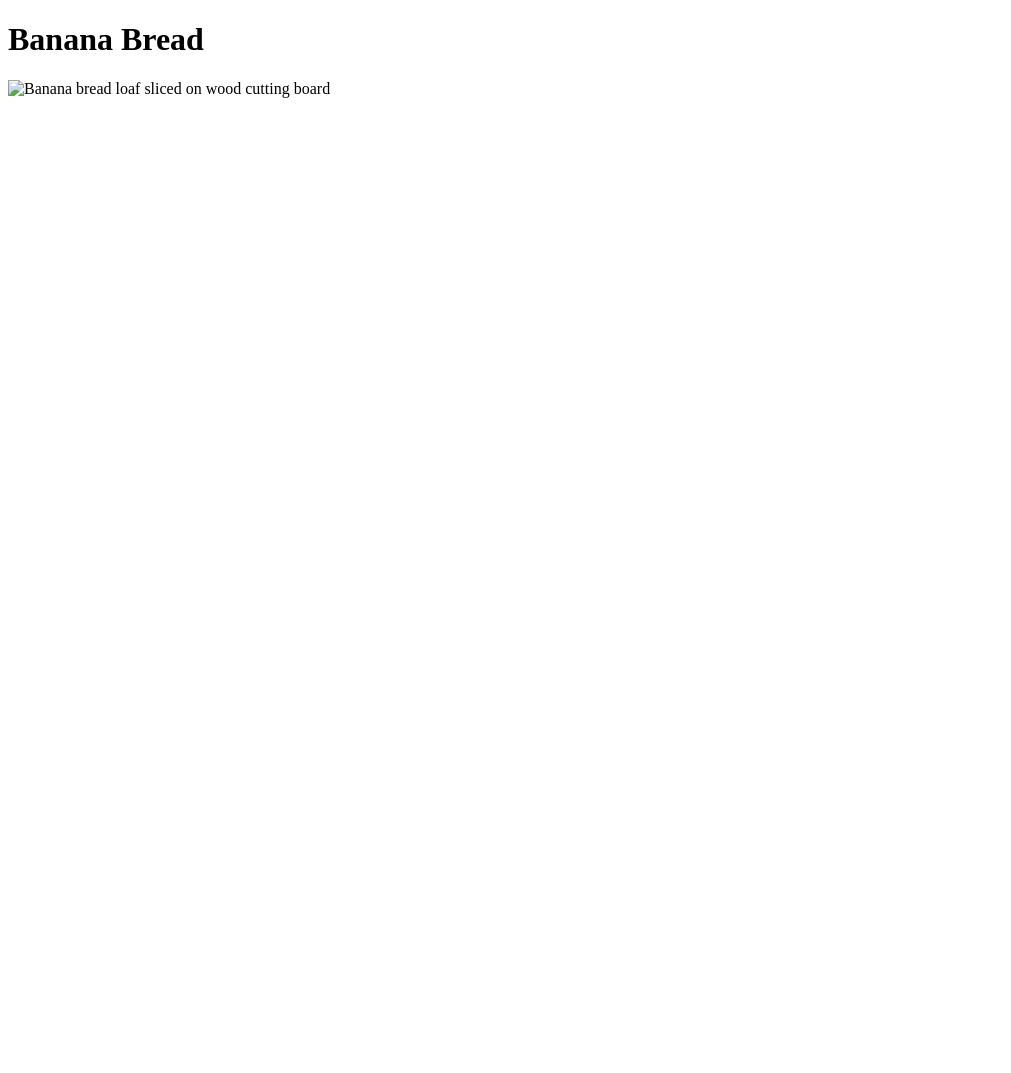
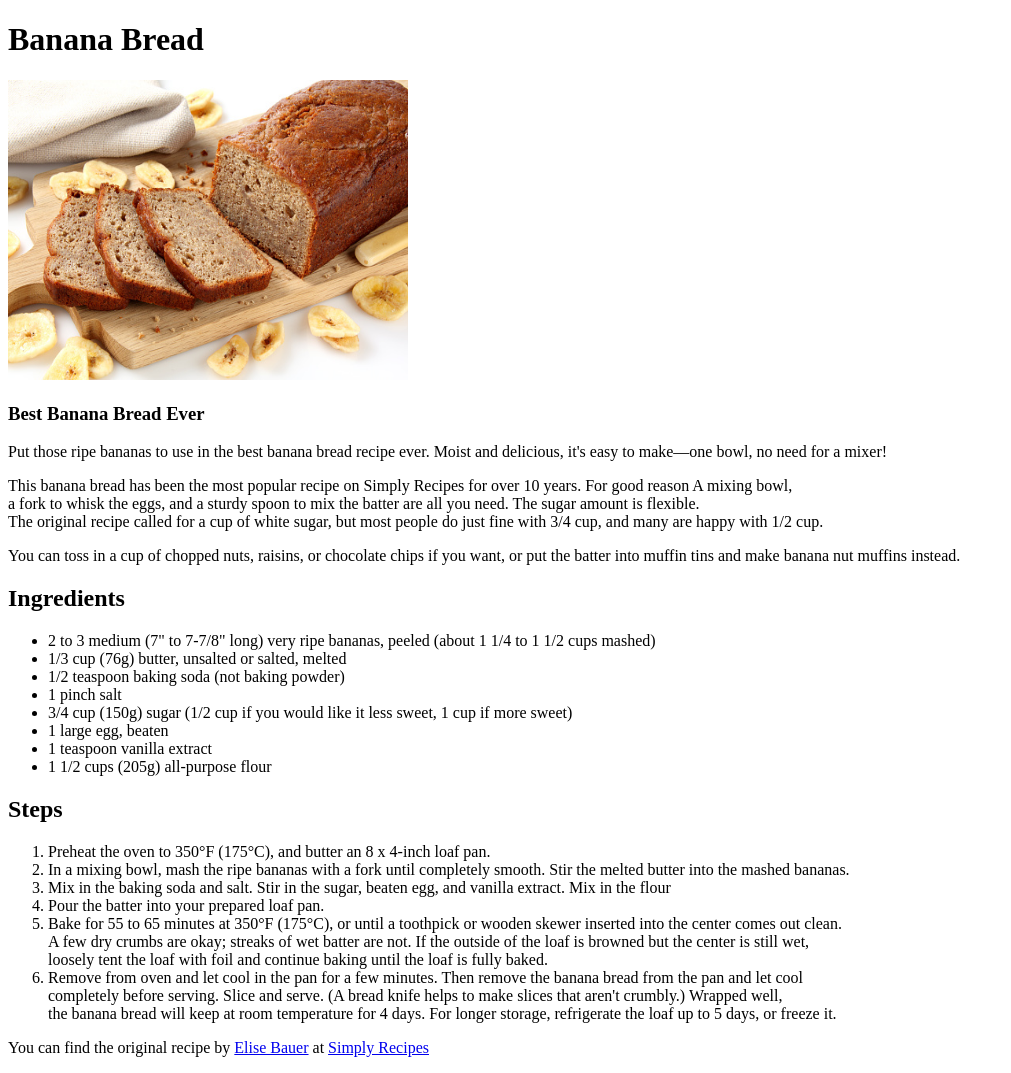
Before and after one commit to Tmac718/odin-recipes, a plain HTML site: page recipes/banana_bread.html in a window 1280 px wide. Shown: the whole page, without its empty margins (0-1011 px from the left). Before the commit the page ends 800 px from the top, so only its background shows below. Drawn offline with Linux system fonts and the light colour scheme.

Commit message:
repair img create descript ingred & step section
img src on banana breadrecipe page repaired. incorrect file path
and mispelled jpg name of photo. Description of the recipe was added
under the photo.

Unordered list was used to name items needed for the recipe and
ordered lists were used to list the steps taken to make the banana
bread recipe. links to author of main recipe and site used were added
to the bottom of the page.

```diff
--- a/recipes/banana_bread.html
+++ b/recipes/banana_bread.html
@@ -8,8 +8,84 @@
     <body>
 
         <h1>Banana Bread</h1>
-        <img src="./images/ban_bread.jpg"
-        alt="Banana bread loaf sliced on wood cutting board" />
+        <p></p><img src="../images/Ban_bread.jpg"
+        alt="Banana bread loaf sliced on wood cutting board"
+         width="400" height="300"><p></p>
+         <h3>Best Banana Bread Ever</h3>
+         <p>
+            Put those ripe bananas to use
+            in the best banana bread recipe ever.
+            Moist and delicious, it's easy to make—one bowl,
+            no need for a mixer!
+        </p>
+            <p>
+                 This banana bread has been the most popular
+                 recipe on Simply Recipes for over 10 years.
+                 For good reason A mixing bowl,<br> a fork to whisk the eggs,
+                 and a sturdy spoon to mix the batter are all you need.
+                 The sugar amount is flexible. <br>The original recipe
+                 called for a cup of white sugar, but most people
+                 do just fine with 3/4 cup,
+                 and many are happy with 1/2 cup.
+            </p>
+             <p>
+                You can toss in a cup of chopped nuts,
+                raisins, or chocolate chips if you want,
+                or put the batter into muffin tins and make
+                banana nut muffins instead.
+            </p>
+
+            <h2>Ingredients</h2>
+            <ul>
+                <li> 2 to 3 medium (7" to 7-7/8" long) very ripe bananas,
+                    peeled (about 1 1/4 to 1 1/2 cups mashed)
+                </li>
+                <li>1/3 cup (76g) butter, unsalted or salted, melted</li>
+                <li>1/2 teaspoon baking soda (not baking powder)</li>
+                <li>1 pinch salt</li>
+                <li>3/4 cup (150g) sugar (1/2 cup if you would like it
+                    less sweet, 1 cup if more sweet)</li>
+                <li>1 large egg, beaten</li>
+                <li>1 teaspoon vanilla extract</li>
+                <li>1 1/2 cups (205g) all-purpose flour</li>
+            </ul>
+
+
+            <h2>Steps</h2>
+            <ol>
+                <li>Preheat the oven to 350°F (175°C),
+                    and butter an 8 x 4-inch loaf pan.</li>
+                <li>In a mixing bowl, mash the ripe bananas
+                    with a fork until completely smooth.
+                    Stir the melted butter into the
+                     mashed bananas.</li>
+                <li>Mix in the baking soda and salt. Stir
+                    in the sugar, beaten egg, and vanilla extract.
+                     Mix in the flour</li>
+                <li>Pour the batter into your prepared loaf pan.</li>
+                <li>Bake for 55 to 65 minutes at 350°F (175°C),
+                    or until a toothpick or wooden skewer inserted
+                    into the center comes out clean.<br> A few dry crumbs
+                    are okay; streaks of wet batter are not.
+                    If the outside of the loaf is browned but the
+                    center is still wet, <br>loosely tent the loaf with
+                    foil and continue baking until the loaf is fully baked.</li>
+                <li>Remove from oven and let cool in the pan for a few minutes.
+                    Then remove the banana bread from the pan and let cool <br>
+                    completely before serving. Slice and serve.
+                    (A bread knife helps to make slices that aren't crumbly.)
+
+                    Wrapped well, <br> the banana bread will keep at room
+                    temperature for 4 days. For longer storage,
+                    refrigerate the loaf up to 5 days, or freeze it.</li>
+            </ol>
+                <p>You can find the original recipe by
+                <a href="https://www.simplyrecipes.com/elise-bauer-5091824">Elise Bauer</a> at
+                <a href="https://www.simplyrecipes.com/recipes/banana_bread"/> Simply Recipes </a>
+                </p>
+
+
+
 
 
 
```
